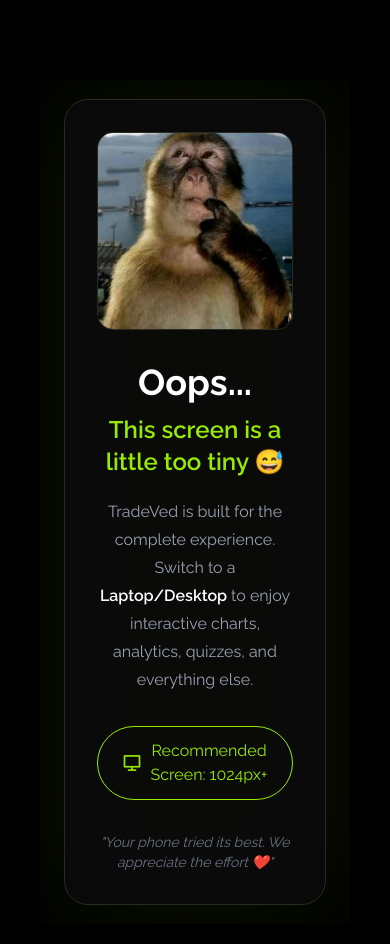
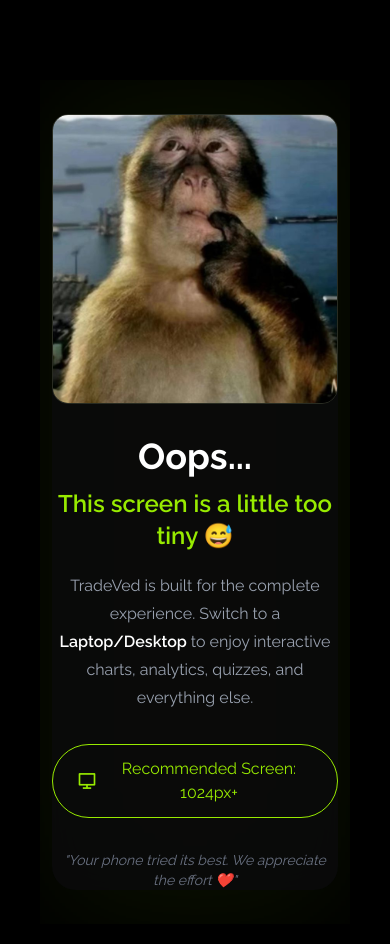
Before and after one commit to bot-rohit/Front-LMS, a Next.js app: page /dashboard in a window 390 px wide. Shown: the top 944 px of the page. Built offline with nearby package versions, Linux system fonts and the light colour scheme.

Commit message:
dashboard responsive Fix

```diff
--- a/src/components/errors/mobile.tsx
+++ b/src/components/errors/mobile.tsx
@@ -3,14 +3,11 @@ import Image from 'next/image'
 const mobile = () => {
     return (
         <div>
-            <div className="min-h-screen bg-black relative overflow-hidden w-full  flex items-center justify-center px-6 font-heading">
+            <div className="min-h-screen bg-black relative overflow-hidden w-full  flex items-center justify-center px-3 font-heading">
 
 
-                <div className="absolute inset-3  bg-neon-green/20 blur-3xl opacity-40 group-hover:opacity-70 transition-all duration-500" />
-
-
-
-                <div className="relative z-10 max-w-lg w-full border border-card-page rounded-3xl bg-[#0B0B0B]/90 backdrop-blur-xl p-8 text-center">
+                <div className="absolute inset-3 2-full  bg-neon-green/20 blur-3xl opacity-40 group-hover:opacity-70 transition-all duration-500" />
+                <div className="relative z-10 max-w-lg w-full ge rounded-3xl bg-[#0B0B0B]/90 backdrop-blur-xl  text-center">
 
                     <Image
                         src="/assets/Nav/download.jpeg"
```
